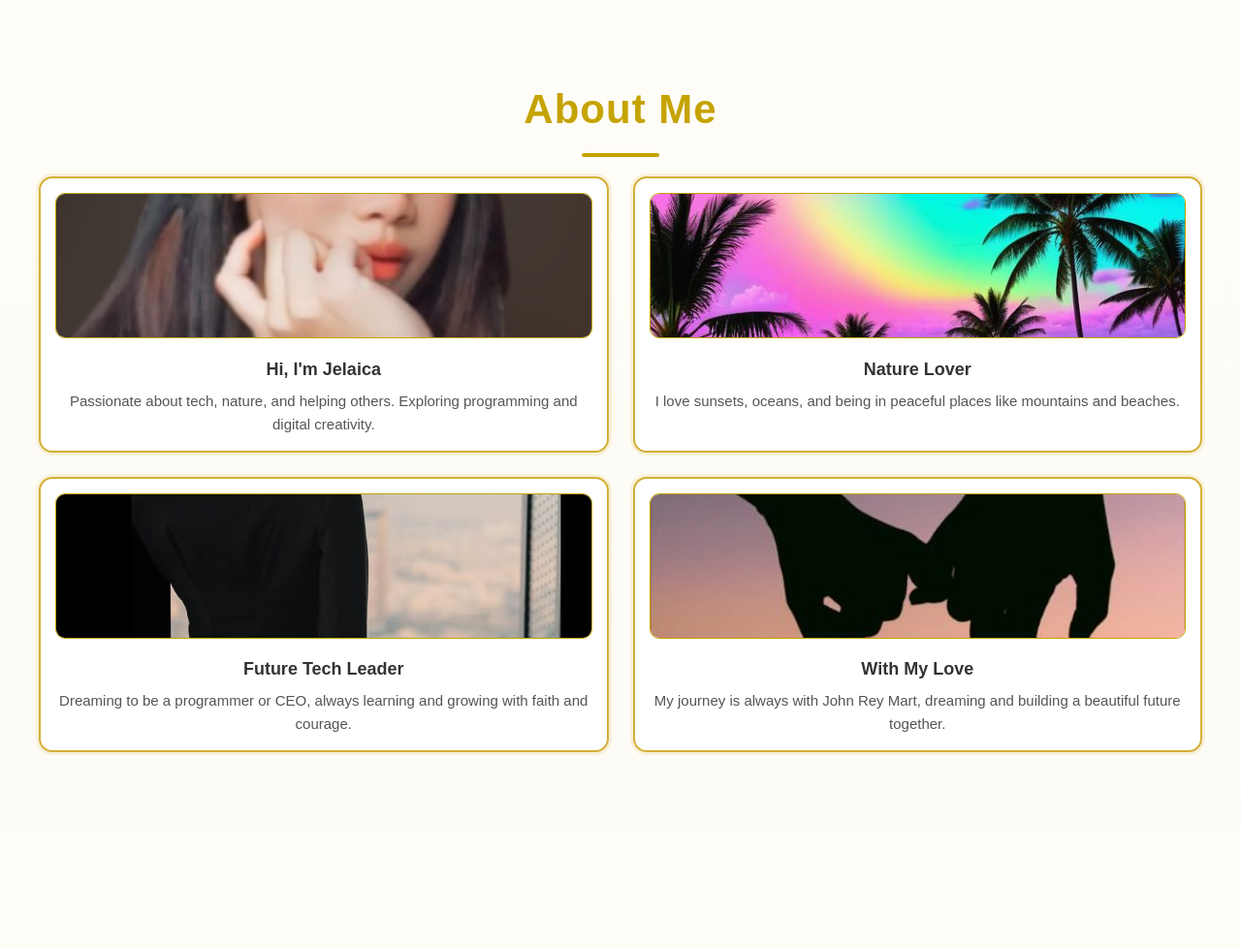
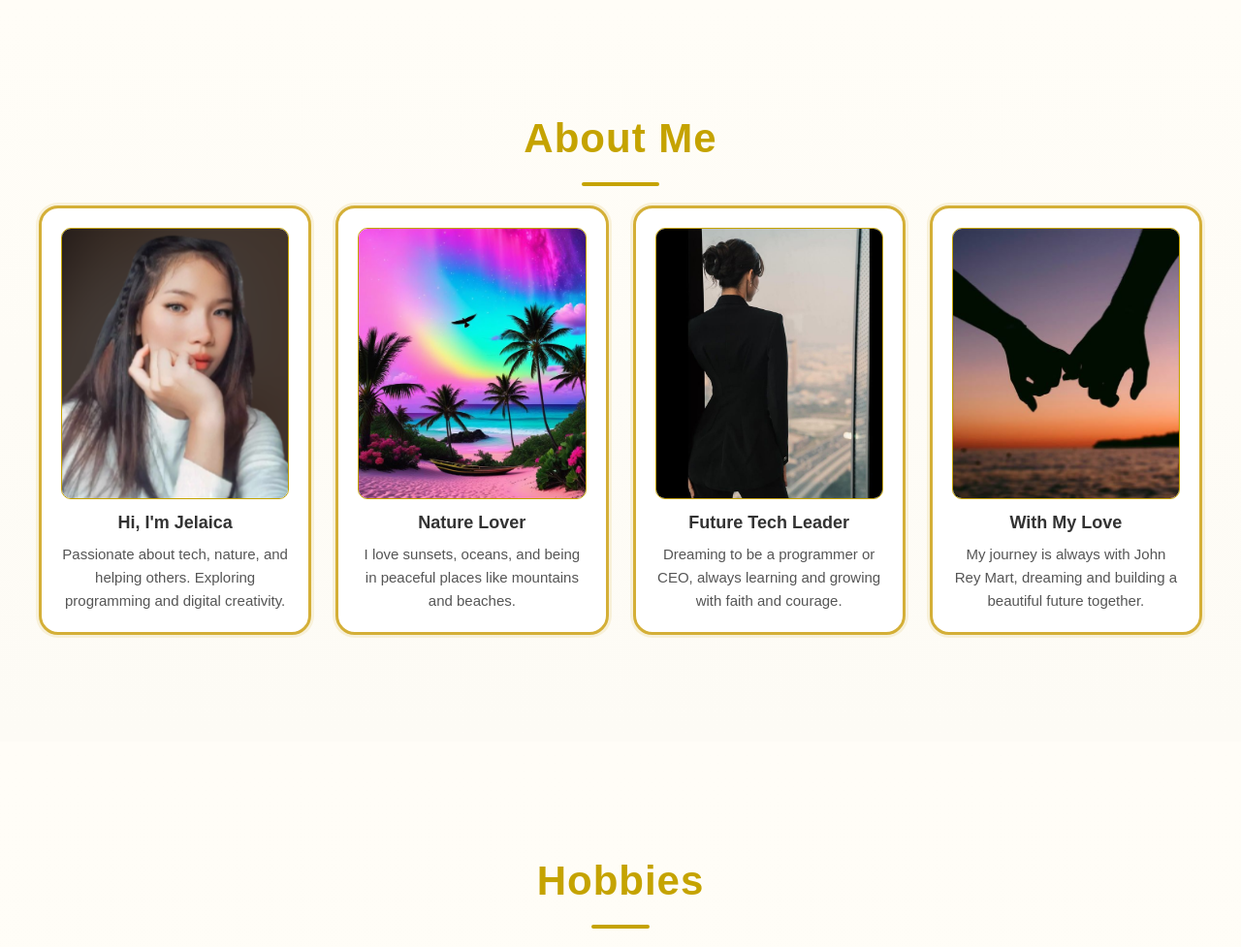
Before and after one commit to jelaica22/my-portfolio, a Django app: page / in a window 1280 px wide. Shown: the part 801-1778 px from the top of the page at 97% size. Run offline with Django 5.2, Linux system fonts and the light colour scheme.

Commit message:
Updated project with latest changes

```diff
--- a/main/static/main/css/style.css
+++ b/main/static/main/css/style.css
@@ -324,7 +324,7 @@ header nav ul li a:hover {
 
 /* === ABOUT ME SECTION === */
 .about-me {
-  padding: 80px 40px;
+  padding: 110px 40px;
   background: linear-gradient(to bottom, #fffdf7, #fdfbf5);
   font-family: 'Poppins', sans-serif;
   text-align: center;
@@ -360,31 +360,37 @@ h2::after {
 }
 
 .about-card {
+  display: flex;
+  flex-direction: column;
+  align-items: center;
+  text-align: center;
   background: #fff;
-  border: 2px solid #d4af37;
-  border-radius: 14px;
-  padding: 15px;
+  border: 3px solid #d4af37;
+  border-radius: 20px;
+  padding: 20px;
   transition: transform 0.3s ease, box-shadow 0.3s ease;
   cursor: pointer;
   box-shadow: 0 0 0 3px rgba(212, 175, 55, 0.15);
 }
+
 
 .about-card:hover {
   transform: translateY(-8px);
   box-shadow: 0 10px 30px rgba(212, 175, 55, 0.3);
 }
 
-/* Resize the image */
 .about-card img {
   width: 100%;
-  max-width: 100%;
-  height: auto;
-  max-height: 150px; /* Prevent image from becoming too tall */
+  max-width: 250px; /* limits how wide the image can go */
+  height: 280px; /* adjusted height */
   object-fit: cover;
   border-radius: 10px;
   transition: transform 0.3s ease;
-  border: 1.5px solid #c5a300;
+  border: 1.2px solid #c5a300; /* not too thick */
+  margin: 0 auto; /* center image inside the card */
+  display: block;
 }
+
 
 .about-card img:hover {
   transform: scale(1.05);
@@ -438,20 +444,16 @@ h2::after {
   cursor: pointer;
 }
 
-/* Responsive Layout Adjustments */
-@media (max-width: 1500px) {
+/* Responsive Layout Adjustments Only */
+@media (max-width: 150px) {
   .about-cards-container {
-    grid-template-columns: repeat(2, 1fr); /* 2 columns on medium screens */
+    grid-template-columns: repeat(2, 1fr);
   }
 }
 
-@media (max-width: 768px) {
+@media (max-width: 250px) {
   .about-cards-container {
-    grid-template-columns: 1fr; /* Single column on small screens */
-  }
-
-  .about-card img {
-    max-height: 120px; /* Smaller images for small screens */
+    grid-template-columns: 1fr;
   }
 
   h2 {
@@ -461,7 +463,12 @@ h2::after {
   .about-me {
     padding: 60px 20px;
   }
+
+  .about-card img {
+    height: auto; /* Let image height adjust naturally on very small screens */
+  }
 }
+
 
 
 /* === Hobbies Section === */
```
